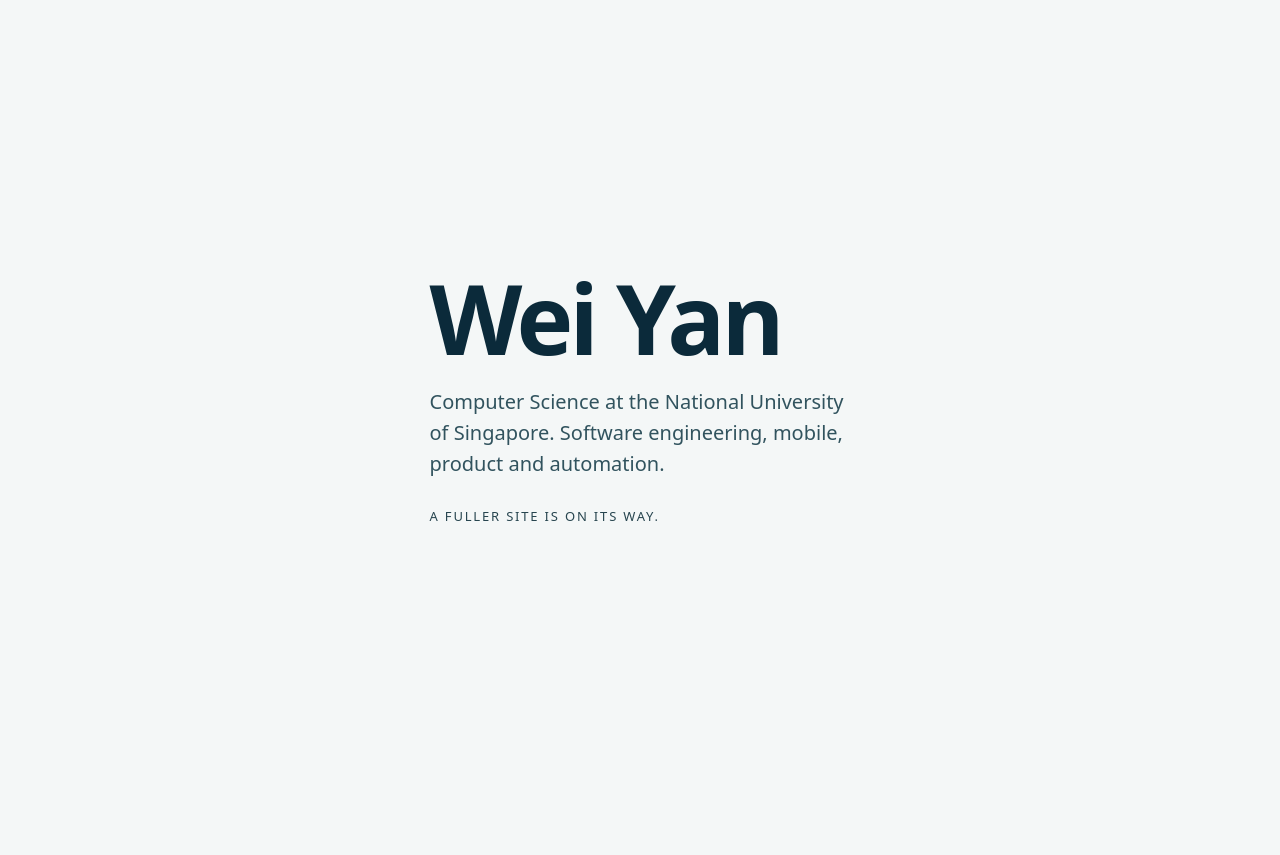
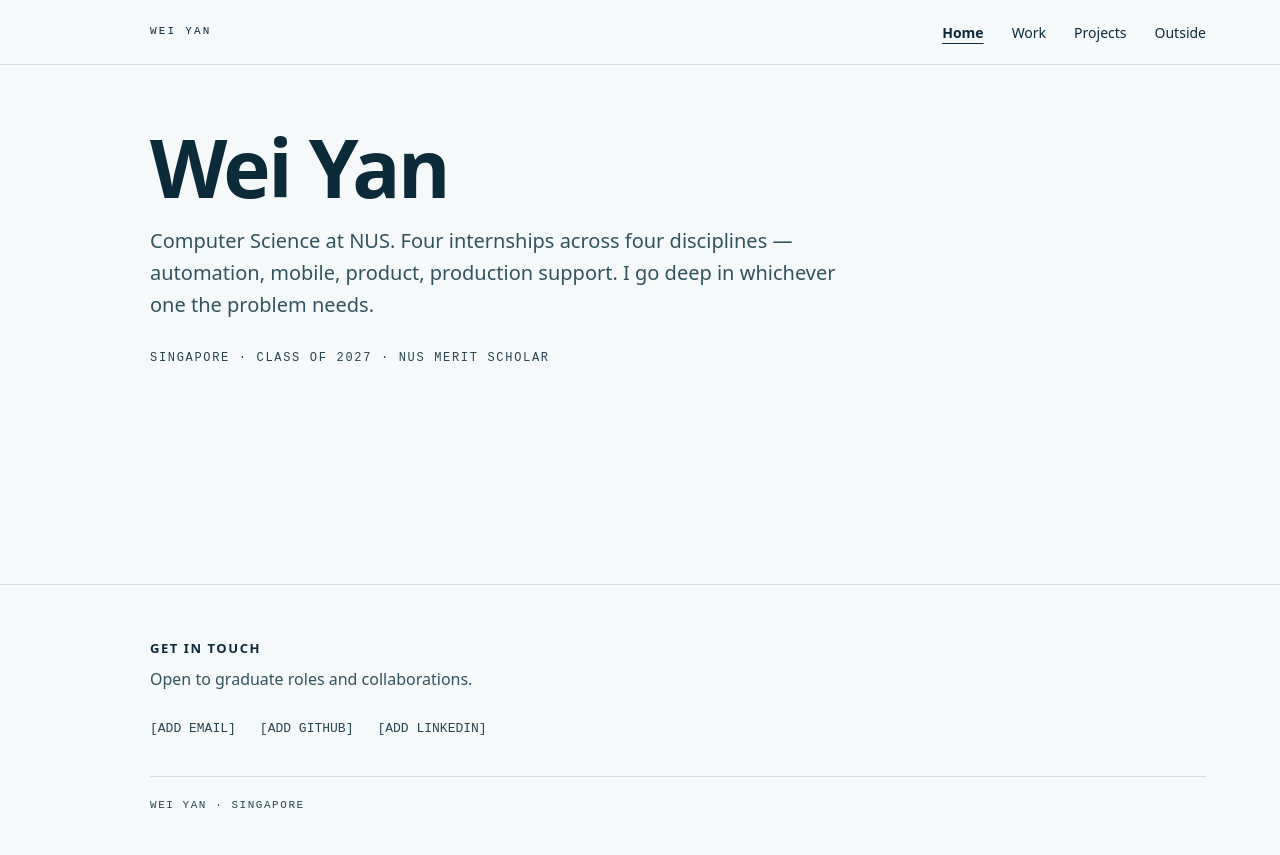
Before and after one commit to weiyanminoo/weiyanminoo.github.io, an Astro site: page / in a window 1280 px wide. Before the commit the page ends 800 px from the top, so only its background shows below. Built offline with nearby package versions, Linux system fonts and the light colour scheme; Astro itself is replaced by a stand-in of ours; a web font is replaced by a local one.

Commit message:
Add design systems, base layout and 4 page shells

```diff
--- a/package.json
+++ b/package.json
@@ -12,6 +12,8 @@
     "astro": "astro"
   },
   "dependencies": {
+    "@fontsource-variable/archivo": "^5.3.0",
+    "@fontsource-variable/spline-sans-mono": "^5.3.0",
     "astro": "^7.3.3"
   },
   "allowScripts": {
--- /dev/null
+++ b/src/components/SiteFooter.astro
@@ -0,0 +1,68 @@
+---
+---
+
+<footer class="site-footer">
+  <div class="container">
+    <h2>Get in touch</h2>
+    <p class="copy">Open to graduate roles and collaborations.</p>
+    <ul class="contacts">
+      <li><span>[ADD EMAIL]</span></li>
+      <li><span>[ADD GITHUB]</span></li>
+      <li><span>[ADD LINKEDIN]</span></li>
+    </ul>
+    <div class="rule"></div>
+    <p class="sub">WEI YAN &middot; SINGAPORE</p>
+  </div>
+</footer>
+
+<style>
+  .site-footer {
+    border-top: 1px solid var(--line);
+    margin-top: 120px;
+  }
+
+  .container {
+    padding-block: 56px 40px;
+  }
+
+  h2 {
+    margin: 0 0 12px;
+    font-size: 13px;
+    font-weight: 700;
+    text-transform: uppercase;
+    letter-spacing: 0.12em;
+  }
+
+  .copy {
+    margin: 0 0 28px;
+    max-width: 46ch;
+    color: var(--ink-2);
+    line-height: 1.6;
+  }
+
+  .contacts {
+    display: flex;
+    flex-wrap: wrap;
+    gap: 12px 24px;
+    margin: 0 0 40px;
+    padding: 0;
+    list-style: none;
+    font-family: var(--mono);
+    font-size: 13px;
+    color: var(--ink-3);
+  }
+
+  .rule {
+    height: 1px;
+    background: var(--line);
+    margin: 0 0 20px;
+  }
+
+  .sub {
+    margin: 0;
+    font-family: var(--mono);
+    font-size: 11px;
+    letter-spacing: 0.14em;
+    color: var(--ink-3);
+  }
+</style>
--- /dev/null
+++ b/src/components/SiteHeader.astro
@@ -0,0 +1,95 @@
+---
+const links = [
+  { href: '/', label: 'Home' },
+  { href: '/work', label: 'Work' },
+  { href: '/projects', label: 'Projects' },
+  { href: '/outside', label: 'Outside' },
+];
+
+const currentPath = Astro.url.pathname.replace(/\/$/, '') || '/';
+
+const isCurrent = (href: string) =>
+  href === '/' ? currentPath === '/' : currentPath === href;
+---
+
+<header class="site-header">
+  <div class="container row">
+    <p class="wordmark">WEI YAN</p>
+    <nav aria-label="Primary">
+      <ul>
+        {
+          links.map((link) => (
+            <li>
+              <a href={link.href} aria-current={isCurrent(link.href) ? 'page' : undefined}>
+                {link.label}
+              </a>
+            </li>
+          ))
+        }
+      </ul>
+    </nav>
+  </div>
+</header>
+
+<style>
+  .site-header {
+    position: sticky;
+    top: 0;
+    z-index: 50;
+    background: var(--bg);
+    border-bottom: 1px solid var(--line);
+  }
+
+  .row {
+    display: flex;
+    align-items: center;
+    justify-content: space-between;
+    min-height: 64px;
+  }
+
+  .wordmark {
+    margin: 0;
+    font-family: var(--mono);
+    font-size: 11px;
+    letter-spacing: 0.2em;
+  }
+
+  nav ul {
+    display: flex;
+    gap: 28px;
+    list-style: none;
+    margin: 0;
+    padding: 0;
+  }
+
+  nav a {
+    display: flex;
+    align-items: center;
+    min-height: 44px;
+    color: inherit;
+    text-decoration: none;
+    font-size: 14px;
+  }
+
+  nav a[aria-current='page'] {
+    font-weight: 700;
+    text-decoration: underline;
+    text-underline-offset: 5px;
+  }
+
+  @media (max-width: 860px) {
+    .wordmark {
+      display: none;
+    }
+
+    nav ul {
+      width: 100%;
+      justify-content: space-between;
+      gap: 16px;
+    }
+
+    nav a {
+      font-size: 13px;
+    }
+  }
+</style>
--- /dev/null
+++ b/src/layouts/BaseLayout.astro
@@ -0,0 +1,80 @@
+---
+import '@fontsource-variable/archivo';
+import '@fontsource-variable/spline-sans-mono';
+import '../styles/tokens.css';
+import '../styles/base.css';
+import SiteHeader from '../components/SiteHeader.astro';
+import SiteFooter from '../components/SiteFooter.astro';
+
+interface Props {
+  title: string;
+  description: string;
+  depth?: 'foam' | 'shallow' | 'mid' | 'deep';
+}
+
+const { title, description, depth = 'foam' } = Astro.props;
+
+const canonicalURL = new URL(Astro.url.pathname, Astro.site);
+---
+
+<!doctype html>
+<html lang="en">
+  <head>
+    <meta charset="utf-8" />
+    <meta name="viewport" content="width=device-width, initial-scale=1" />
+    <title>{title}</title>
+    <meta name="description" content={description} />
+    <link rel="canonical" href={canonicalURL} />
+    <link rel="icon" href="/favicon.svg" type="image/svg+xml" />
+  </head>
+  <body class={`depth-${depth}`}>
+    <a href="#main" class="skip-link">Skip to content</a>
+    <SiteHeader />
+    <main id="main">
+      <div class="container">
+        <slot />
+      </div>
+    </main>
+    <SiteFooter />
+  </body>
+</html>
+
+<style>
+  body.depth-foam {
+    --bg: var(--foam);
+    background: var(--bg);
+    color: var(--ink);
+  }
+
+  body.depth-shallow {
+    --bg: var(--shallow);
+    background: var(--bg);
+    color: var(--ink);
+  }
+
+  body.depth-mid {
+    --bg: var(--mid);
+    background: var(--bg);
+    color: var(--ink);
+  }
+
+  body.depth-deep {
+    --bg: var(--deep);
+    background: var(--bg);
+    color: var(--on-deep);
+    --ink-2: var(--on-deep-2);
+    --ink-3: var(--on-deep-3);
+    --line: var(--line-deep);
+    /* --ink (the --focus default) is unreadable on deep; --mark passes
+       there instead (~5.75:1), where it fails on the lighter depths */
+    --focus: var(--mark);
+  }
+
+  main {
+    display: block;
+  }
+
+  main .container {
+    padding-block: 64px 96px;
+  }
+</style>
--- a/src/pages/index.astro
+++ b/src/pages/index.astro
@@ -1,76 +1,37 @@
 ---
-// Phase 1 holding page. Deliberately minimal — it exists to prove the
-// build-and-deploy pipeline works end to end. Phase 2 replaces it with the
-// real layout and design system.
+import BaseLayout from '../layouts/BaseLayout.astro';
+
 const title = 'Wei Yan — Computer Science, NUS';
 const description =
   'Wei Yan, Computer Science at the National University of Singapore. Software engineering, mobile, product and automation.';
 ---
 
-<!doctype html>
-<html lang="en">
-  <head>
-    <meta charset="utf-8" />
-    <meta name="viewport" content="width=device-width, initial-scale=1" />
-    <title>{title}</title>
-    <meta name="description" content={description} />
-    <link rel="icon" href="/favicon.svg" type="image/svg+xml" />
-  </head>
-  <body>
-    <main>
+<BaseLayout title={title} description={description} depth="foam">
+  <section>
     <h1>Wei Yan</h1>
     <p class="lede">
-        Computer Science at the National University of Singapore. Software
-        engineering, mobile, product and automation.
+      Computer Science at NUS. Four internships across four disciplines —
+      automation, mobile, product, production support. I go deep in
+      whichever one the problem needs.
     </p>
-      <p class="note">A fuller site is on its way.</p>
-    </main>
+    <p class="meta">SINGAPORE &middot; CLASS OF 2027 &middot; NUS MERIT SCHOLAR</p>
+  </section>
+</BaseLayout>
 
 <style>
-      :root {
-        color-scheme: light;
-        --ink: #0b2a3a;
-        --ink-2: #31535e;
-        --ink-3: #27454f;
-        --foam: #f4f7f7;
-      }
-      * {
-        box-sizing: border-box;
-      }
-      body {
-        margin: 0;
-        min-height: 100svh;
-        display: grid;
-        place-items: center;
-        padding: 32px 24px;
-        background: var(--foam);
-        color: var(--ink);
-        font-family: system-ui, -apple-system, Segoe UI, sans-serif;
-        -webkit-font-smoothing: antialiased;
-      }
-      main {
-        max-width: 46ch;
-      }
-      h1 {
-        margin: 0;
-        font-size: clamp(48px, 11vw, 96px);
-        font-weight: 800;
-        line-height: 0.9;
-        letter-spacing: -0.04em;
-      }
   .lede {
-        margin: 24px 0 0;
-        font-size: clamp(17px, 2.4vw, 20px);
-        line-height: 1.55;
+    max-width: 60ch;
+    font-size: clamp(17px, 2.2vw, 20px);
     color: var(--ink-2);
   }
-      .note {
-        margin: 28px 0 0;
-        font-size: 13px;
+
+  .meta {
+    margin-top: 28px;
+    margin-bottom: 0;
+    font-family: var(--mono);
+    font-size: 12px;
     letter-spacing: 0.14em;
     text-transform: uppercase;
     color: var(--ink-3);
   }
 </style>
-  </body>
-</html>
--- /dev/null
+++ b/src/styles/base.css
@@ -0,0 +1,149 @@
+/* Reset and document defaults. Depth-specific tinting lives in BaseLayout. */
+
+*,
+*::before,
+*::after {
+  box-sizing: border-box;
+}
+
+html {
+  -webkit-text-size-adjust: 100%;
+}
+
+body {
+  margin: 0;
+  min-height: 100vh;
+  background: var(--foam);
+  color: var(--ink);
+  font-family: var(--sans);
+  -webkit-font-smoothing: antialiased;
+  text-rendering: optimizeLegibility;
+}
+
+img,
+picture,
+svg {
+  display: block;
+  max-width: 100%;
+}
+
+::selection {
+  background: var(--mark);
+  color: var(--ink);
+}
+
+:focus-visible {
+  outline: 2px solid var(--focus);
+  outline-offset: 3px;
+}
+
+/* themed scrollbar */
+* {
+  scrollbar-color: var(--ink-3) var(--shallow);
+  scrollbar-width: thin;
+}
+
+::-webkit-scrollbar {
+  width: 12px;
+  height: 12px;
+}
+
+::-webkit-scrollbar-track {
+  background: var(--shallow);
+}
+
+::-webkit-scrollbar-thumb {
+  background: var(--ink-3);
+  border: 3px solid var(--shallow);
+  border-radius: 999px;
+}
+
+@media (prefers-reduced-motion: reduce) {
+  *,
+  *::before,
+  *::after {
+    animation-duration: 0.01ms !important;
+    animation-iteration-count: 1 !important;
+    transition-duration: 0.01ms !important;
+    scroll-behavior: auto !important;
+  }
+}
+
+.visually-hidden {
+  position: absolute;
+  width: 1px;
+  height: 1px;
+  padding: 0;
+  margin: -1px;
+  overflow: hidden;
+  clip: rect(0, 0, 0, 0);
+  white-space: nowrap;
+  border: 0;
+}
+
+.skip-link {
+  position: absolute;
+  top: -48px;
+  left: 8px;
+  z-index: 100;
+  display: flex;
+  align-items: center;
+  min-height: 44px;
+  padding-inline: 16px;
+  background: var(--ink);
+  color: var(--foam);
+  font-family: var(--mono);
+  font-size: 13px;
+  text-decoration: none;
+  border-radius: 4px;
+  transition: top 0.2s var(--ease);
+}
+
+.skip-link:focus {
+  top: 8px;
+}
+
+/* shared page container: horizontal rhythm + the reserved rail gutter.
+   Kept on the container, not the body, so a sticky header's background
+   can still span the full viewport width. */
+.container {
+  max-width: 1180px;
+  margin-inline: auto;
+  padding-inline: 24px;
+  padding-left: calc(var(--rail) + 24px);
+}
+
+@media (max-width: 860px) {
+  .container {
+    padding-left: calc(var(--rail) + 16px);
+    padding-right: 16px;
+  }
+}
+
+/* section rhythm: more space above a heading than below it */
+section {
+  margin-top: 88px;
+}
+
+section:first-of-type {
+  margin-top: 0;
+}
+
+h1 {
+  margin: 0 0 20px;
+  font-weight: 800;
+  line-height: 0.95;
+  letter-spacing: -0.03em;
+  font-size: clamp(40px, 8vw, 80px);
+}
+
+h2 {
+  margin: 0 0 12px;
+  font-weight: 700;
+  line-height: 1.1;
+}
+
+p {
+  margin: 0 0 16px;
+  line-height: 1.6;
+}
--- /dev/null
+++ b/src/styles/tokens.css
@@ -0,0 +1,49 @@
+:root {
+  color-scheme: light;
+
+  /* depth palette — the water column, surface to floor */
+  --foam:    #F6F9F9;
+  --shallow: #E9F1F2;
+  --mid:     #CFE1E4;
+  --thermo:  #96BCC4;
+  --deep:    #1B4A5C;
+  --abyss:   #0B2A3A;
+
+  /* ink, for use on foam / shallow / mid */
+  --ink:   #0B2A3A;
+  --ink-2: #31535E;
+  --ink-3: #27454F;
+
+  /* ink, for use on deep / abyss */
+  --on-deep:   #EAF4F6;
+  --on-deep-2: #B8D6DC;
+  --on-deep-3: #AECDD4;
+
+  /* the single accent — use sparingly, one lit thing per screen */
+  --mark: #F2C230;
+
+  /* focus ring — must hold 3:1 against whatever background it sits on;
+     --mark fails that on foam/shallow/mid, so --ink is the default and
+     the deep-page body class swaps it back to --mark, where it passes */
+  --focus: var(--ink);
+
+  /* hairlines */
+  --line:      rgba(11, 42, 58, 0.14);
+  --line-deep: rgba(255, 255, 255, 0.18);
+
+  /* type */
+  --sans: 'Archivo Variable', system-ui, -apple-system, sans-serif;
+  --mono: 'Spline Sans Mono Variable', ui-monospace, monospace;
+
+  /* motion */
+  --ease: cubic-bezier(0.16, 1, 0.3, 1);
+
+  /* the depth rail reserves this gutter; Phase 4 fills it */
+  --rail: 76px;
+}
+
+@media (max-width: 860px) {
+  :root {
+    --rail: 48px;
+  }
+}
```
Also changed, not shown: src/pages/outside.astro (added, +13 -0 lines), src/pages/projects.astro (added, +13 -0 lines), src/pages/work.astro (added, +13 -0 lines), 1 other file. Lines whose indentation alone changed are shown as unchanged.
